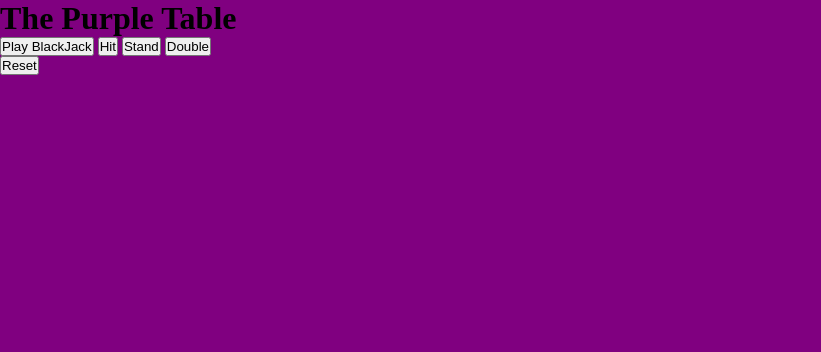
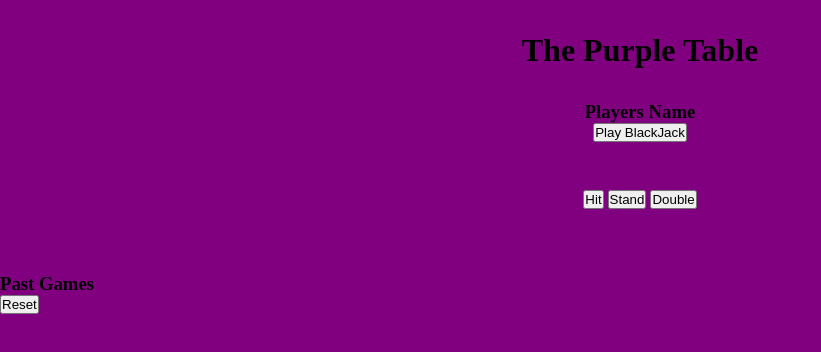
Before and after one commit to JustinBrown123/blackJack-Game, a website: page docs/index.html in a window 1280 px wide. Shown: the whole page, without its empty margins (0-821 px from the left). Drawn offline with Linux system fonts and the light colour scheme; files whose address does not match are found by name.

Commit message:
working on css

```diff
--- a/docs/css/main.css
+++ b/docs/css/main.css
@@ -10,3 +10,27 @@
         width: 100%;
         background-color: purple;
     }
+
+    #header{
+        padding-top: 2em;
+        align-content: center;
+        text-align: center;
+    }
+
+    #namePlayButton{
+        padding-top: 2em;
+        align-content: center;
+        text-align: center;
+    }
+    #inPlayButtons{
+        padding-top: 2em;
+        padding-bottom: 3em;
+        text-align: center;
+    }
+    #table{
+        padding-top: 1em;
+        padding-bottom: 1em;
+        text-align: center;
+
+
+    }
--- a/docs/index.html
+++ b/docs/index.html
@@ -10,17 +10,25 @@
 
 
 <body id="app">
-    <h1>The Purple Table</h1>
-    <button id="btn-play">Play BlackJack</button>
-    <button id="btn-hit">Hit</button>
-    <button id="btn-stand">Stand</button>
-    <button id="btn-double">Double</button>
 
-    <div id ="name">
+    <div id= "header">
+            <h1>The Purple Table</h1>
 
     </div>
 
-    <button id="btn-reset" onClick="window.location.href=window.location.href">Reset</button>
+
+
+    <div id= "namePlayButton">
+        <h3>Players Name</h3>
+            <div id ="name">
+
+            </div>
+            <button id="btn-play">Play BlackJack</button>
+        </div>
+
+
+
+<div id = "table">
 
     <div id ="start">
 
@@ -38,18 +46,23 @@
 
     </div>
 
-    <div id = "userHandAction">
-
+    <div id="inPlayButtons">
+            <button id="btn-hit">Hit</button>
+            <button id="btn-stand">Stand</button>
+            <button id="btn-double">Double</button>
     </div>
 
     <div id = "outcome">
 
     </div>
-
+</div>
+    <div id="past">
+        <h3>Past Games</h3>
     <div id ="pastGames">
 
     </div>
-
+</div>
+    <button id="btn-reset" onClick="window.location.href=window.location.href">Reset</button>
 
     </div>
     <script src="main.js"></script>
--- a/src/js/main.js
+++ b/src/js/main.js
@@ -21,26 +21,18 @@
     const pastGames = document.getElementById("pastGames")
 
     var handResults = []
-    for (var i = 0; i < handResults.length; i++) {
-        var str = '';
-        for (var j = 0; j <= i; j++) {
-          if (handResults[j] == 'E') str += '3';
-          else str += handResults[j];
-        }
-        document.querySelector('span').innerHTML = document.querySelector('span').innerHTML + str + '<br />';
-      }
+
 
     const userName = window.prompt("Please enter Your Name");
-    name.innerHTML = `Players Name: ${userName}`;
+    name.innerHTML = `${userName}`;
 
 
 
     playButton.onclick = function(){
 
-
-
         //alert ("you've clicked me")
         outcome.innerHTML = ``;
+        pastGames.innerHTML = handResults;
         start.innerHTML = `Your Chip Count is ${singleDeckGame.getUserChips()}`;
         const userWager = window.prompt("Please enter an amount to wager: ");
 
@@ -95,27 +87,24 @@
                         outcome.innerHTML = `You Lost ...`;
                         singleDeckGame.resetAnte();
                         handResults.push("loss")
-
                         break;
 
                     case Result.PUSH:
                         outcome.innterHTML = `PUSH... Well you didn't lose anthing"`;
                         singleDeckGame.pushHand();
                         handResults.push("push")
-
                         break;
 
                     case Result.WIN:
                         outcome.innerHTML = `YOU WON`
                         singleDeckGame.userWin();
                         handResults.push("win")
-
                         break;
                 }
                 singleDeckGame.resetPlayers();
 
             }
 
-            pastGames.innerHTML = `${handResults()}`
+            pastGames.innerHTML = handResults;
 
         }
```
